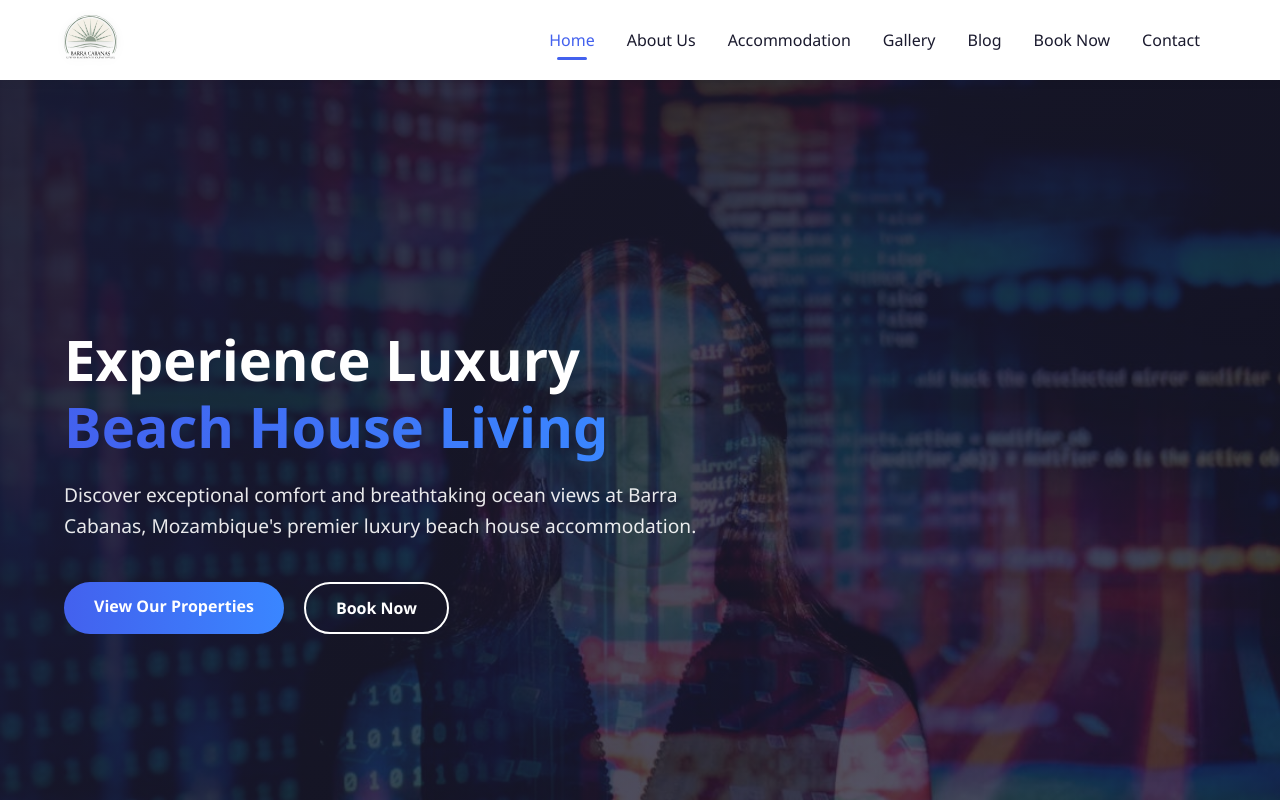
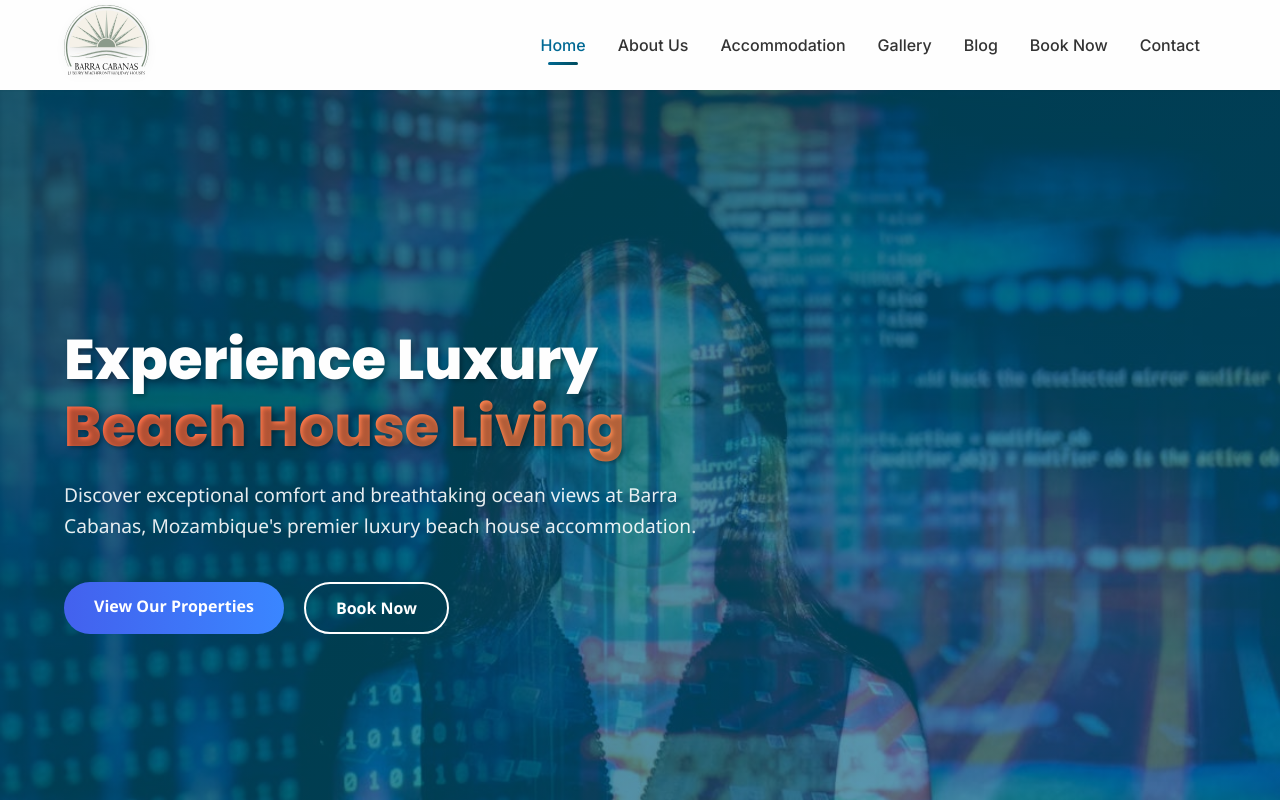
Before and after one commit to TheSuperior1989/barra-cabanas, a React (Vite) app: page / in a window 1280 px wide. Shown: the top 800 px of the page. Built offline with nearby package versions, Linux system fonts and the light colour scheme.

Commit message:
Implement ocean & sand color theme - larger logo, new brand colors from Development Guide

```diff
--- a/src/components/home/Hero.css
+++ b/src/components/home/Hero.css
@@ -9,7 +9,7 @@
   background-size: cover;
   background-position: center;
   background-repeat: no-repeat;
-  color: #fff;
+  color: var(--color-shell-white);
   overflow: hidden;
 }
 
@@ -19,7 +19,7 @@
   left: 0;
   width: 100%;
   height: 100%;
-  background: linear-gradient(135deg, rgba(26, 26, 46, 0.9) 0%, rgba(26, 26, 46, 0.7) 100%);
+  background: linear-gradient(135deg, rgba(0, 75, 92, 0.8) 0%, rgba(0, 105, 148, 0.6) 100%);
   z-index: 1;
 }
 
@@ -38,12 +38,14 @@
 .hero-title {
   font-size: 3.5rem;
   font-weight: 800;
+  font-family: var(--font-display);
   margin-bottom: 20px;
   line-height: 1.2;
+  text-shadow: 2px 2px 4px rgba(0, 0, 0, 0.3);
 }
 
 .hero-title .highlight {
-  background: linear-gradient(90deg, #4361ee, #3a86ff);
+  background: var(--gradient-sunset);
   -webkit-background-clip: text;
   background-clip: text;
   color: transparent;
@@ -74,25 +76,27 @@
 }
 
 .btn-primary {
-  background: linear-gradient(90deg, #4361ee, #3a86ff);
-  color: #fff;
+  background: var(--gradient-sunset);
+  color: var(--color-shell-white);
   border: none;
 }
 
 .btn-primary:hover {
   transform: translateY(-3px);
-  box-shadow: 0 10px 20px rgba(67, 97, 238, 0.3);
+  box-shadow: var(--shadow-xl);
+  filter: brightness(1.1);
 }
 
 .btn-secondary {
   background: transparent;
-  color: #fff;
-  border: 2px solid #fff;
+  color: var(--color-shell-white);
+  border: 2px solid var(--color-shell-white);
 }
 
 .btn-secondary:hover {
   background: rgba(255, 255, 255, 0.1);
   transform: translateY(-3px);
+  border-color: var(--color-coral-sunset);
 }
 
 @media screen and (max-width: 768px) {
--- a/src/components/layout/Footer.css
+++ b/src/components/layout/Footer.css
@@ -1,6 +1,6 @@
 .footer {
-  background-color: #1a1a2e;
-  color: #fff;
+  background: var(--gradient-ocean);
+  color: var(--color-shell-white);
   padding: 60px 0 20px;
 }
 
@@ -19,10 +19,12 @@
 
 .footer-title {
   font-size: 1.5rem;
+  font-family: var(--font-display);
+  font-weight: 600;
   margin-bottom: 20px;
   position: relative;
   padding-bottom: 10px;
-  color: #fff;
+  color: var(--color-shell-white);
 }
 
 .footer-title::after {
@@ -32,14 +34,15 @@
   left: 0;
   width: 50px;
   height: 3px;
-  background: linear-gradient(90deg, #4361ee, #3a86ff);
-  border-radius: 10px;
+  background: var(--gradient-sunset);
+  border-radius: var(--radius-full);
 }
 
 .footer-description {
   line-height: 1.6;
   margin-bottom: 20px;
-  color: #ccc;
+  color: var(--color-beach-glass);
+  font-family: var(--font-body);
 }
 
 .social-icons {
--- a/src/components/layout/Navbar.css
+++ b/src/components/layout/Navbar.css
@@ -1,6 +1,6 @@
 .navbar {
-  background-color: #ffffff;
-  height: 80px;
+  background-color: var(--color-shell-white);
+  height: 90px;
   display: flex;
   justify-content: center;
   align-items: center;
@@ -8,13 +8,13 @@
   top: 0;
   width: 100%;
   z-index: 999;
-  transition: all 0.3s ease-in-out;
-  box-shadow: 0 2px 10px rgba(0, 0, 0, 0.05);
+  transition: all var(--transition-normal);
+  box-shadow: var(--shadow-sm);
 }
 
 .navbar.scrolled {
-  background-color: #ffffff;
-  box-shadow: 0 5px 15px rgba(0, 0, 0, 0.1);
+  background-color: var(--color-shell-white);
+  box-shadow: var(--shadow-ocean);
 }
 
 .navbar-container {
@@ -27,16 +27,17 @@
 }
 
 .navbar-logo {
-  color: #fff;
+  color: var(--color-ocean-900);
   text-decoration: none;
   font-size: 1.8rem;
   font-weight: 700;
+  font-family: var(--font-display);
   display: flex;
   align-items: center;
 }
 
 .logo-image {
-  height: 50px;
+  height: 80px;
   width: auto;
   transition: all 0.3s ease;
   filter: drop-shadow(0 2px 4px rgba(0, 0, 0, 0.1));
@@ -50,18 +51,24 @@
 }
 
 .logo-text {
-  background: linear-gradient(90deg, #4361ee, #3a86ff);
+  background: var(--gradient-ocean);
   -webkit-background-clip: text;
   background-clip: text;
   color: transparent;
   font-weight: 800;
+  font-family: var(--font-display);
 }
 
 .menu-icon {
   display: none;
-  color: #1a1a2e;
+  color: var(--color-ocean-900);
   font-size: 1.8rem;
   cursor: pointer;
+  transition: color var(--transition-fast);
+}
+
+.menu-icon:hover {
+  color: var(--color-coral-sunset);
 }
 
 .nav-menu {
@@ -80,23 +87,24 @@
 }
 
 .nav-link {
-  color: #1a1a2e;
+  color: var(--color-ocean-900);
   display: flex;
   align-items: center;
   text-decoration: none;
   padding: 0 1rem;
   height: 100%;
   font-weight: 500;
+  font-family: var(--font-body);
   position: relative;
-  transition: all 0.3s ease;
+  transition: all var(--transition-normal);
 }
 
 .nav-link:hover {
-  color: #4361ee;
+  color: var(--color-coral-sunset);
 }
 
 .nav-link.active {
-  color: #4361ee;
+  color: var(--color-ocean-blue);
 }
 
 .nav-link.active::after {
@@ -107,8 +115,8 @@
   transform: translateX(-50%);
   width: 30px;
   height: 3px;
-  background-color: #4361ee;
-  border-radius: 10px;
+  background: var(--gradient-ocean);
+  border-radius: var(--radius-full);
 }
 
 @media screen and (max-width: 960px) {
--- a/src/index.css
+++ b/src/index.css
@@ -1,9 +1,15 @@
+/* Import Barra Cabanas color variables */
+@import './styles/variables.css';
+
+/* Import Google Fonts */
+@import url('https://fonts.googleapis.com/css2?family=Poppins:wght@300;400;500;600;700;800&family=Inter:wght@300;400;500;600;700&family=Dancing+Script:wght@400;500;600;700&display=swap');
+
 :root {
-  font-family: 'Segoe UI', Tahoma, Geneva, Verdana, sans-serif;
+  font-family: var(--font-body);
   line-height: 1.5;
   font-weight: 400;
-  color: #333;
-  background-color: #fff;
+  color: var(--color-charcoal);
+  background-color: var(--color-shell-white);
   font-synthesis: none;
   text-rendering: optimizeLegibility;
   -webkit-font-smoothing: antialiased;
--- /dev/null
+++ b/src/styles/variables.css
@@ -0,0 +1,153 @@
+/* Barra Cabanas Brand Colors - Ocean & Sand Theme */
+:root {
+  /* Primary Brand Colors - Ocean & Sand Theme */
+  --color-ocean-blue: #006994;
+  --color-sandy-beige: #F5E6D3;
+  --color-coral-sunset: #FF6B47;
+  --color-palm-green: #4A7C59;
+  --color-shell-white: #FEFEFE;
+
+  /* Secondary Palette */
+  --color-deep-teal: #004B5C;
+  --color-warm-sand: #E8D5B7;
+  --color-beach-glass: #B8E6E1;
+  --color-driftwood: #8B7355;
+  --color-sea-foam: #A8E6CF;
+
+  /* Neutral Grays */
+  --color-charcoal: #2C3E50;
+  --color-slate: #5A6C7D;
+  --color-mist: #BDC3C7;
+  --color-cloud: #F8F9FA;
+
+  /* Gradients */
+  --gradient-ocean: linear-gradient(135deg, #006994 0%, #004B5C 100%);
+  --gradient-sunset: linear-gradient(135deg, #FF6B47 0%, #FF8E53 100%);
+  --gradient-sand: linear-gradient(135deg, #F5E6D3 0%, #E8D5B7 100%);
+
+  /* Typography */
+  --font-display: 'Poppins', sans-serif;
+  --font-body: 'Inter', sans-serif;
+  --font-accent: 'Dancing Script', cursive;
+
+  /* Spacing Scale */
+  --space-xs: 0.25rem;   /* 4px */
+  --space-sm: 0.5rem;    /* 8px */
+  --space-md: 1rem;      /* 16px */
+  --space-lg: 1.5rem;    /* 24px */
+  --space-xl: 2rem;      /* 32px */
+  --space-2xl: 3rem;     /* 48px */
+  --space-3xl: 4rem;     /* 64px */
+  --space-4xl: 6rem;     /* 96px */
+
+  /* Border Radius */
+  --radius-sm: 0.25rem;
+  --radius-md: 0.5rem;
+  --radius-lg: 1rem;
+  --radius-xl: 1.5rem;
+  --radius-full: 9999px;
+
+  /* Shadows */
+  --shadow-sm: 0 1px 2px 0 rgba(0, 0, 0, 0.05);
+  --shadow-md: 0 4px 6px -1px rgba(0, 0, 0, 0.1);
+  --shadow-lg: 0 10px 15px -3px rgba(0, 0, 0, 0.1);
+  --shadow-xl: 0 20px 25px -5px rgba(0, 0, 0, 0.1);
+  --shadow-ocean: 0 10px 25px rgba(0, 105, 148, 0.2);
+
+  /* Transitions */
+  --transition-fast: 0.15s ease-in-out;
+  --transition-normal: 0.3s ease-in-out;
+  --transition-slow: 0.5s ease-in-out;
+}
+
+/* Ocean Color Scale */
+.ocean-50 { color: #E6F3F8; }
+.ocean-100 { color: #CCE7F1; }
+.ocean-200 { color: #99CFE3; }
+.ocean-300 { color: #66B7D5; }
+.ocean-400 { color: #339FC7; }
+.ocean-500 { color: #006994; }
+.ocean-600 { color: #005477; }
+.ocean-700 { color: #003F5A; }
+.ocean-800 { color: #002A3C; }
+.ocean-900 { color: #00151E; }
+
+.bg-ocean-50 { background-color: #E6F3F8; }
+.bg-ocean-100 { background-color: #CCE7F1; }
+.bg-ocean-200 { background-color: #99CFE3; }
+.bg-ocean-300 { background-color: #66B7D5; }
+.bg-ocean-400 { background-color: #339FC7; }
+.bg-ocean-500 { background-color: #006994; }
+.bg-ocean-600 { background-color: #005477; }
+.bg-ocean-700 { background-color: #003F5A; }
+.bg-ocean-800 { background-color: #002A3C; }
+.bg-ocean-900 { background-color: #00151E; }
+
+/* Sand Color Scale */
+.sand-50 { color: #FEFCFA; }
+.sand-100 { color: #FDF9F5; }
+.sand-200 { color: #FAF3EB; }
+.sand-300 { color: #F7EDE1; }
+.sand-400 { color: #F5E6D3; }
+.sand-500 { color: #F0DBC5; }
+.sand-600 { color: #E8D5B7; }
+.sand-700 { color: #D4C4A3; }
+.sand-800 { color: #C0B38F; }
+.sand-900 { color: #A89A7B; }
+
+.bg-sand-50 { background-color: #FEFCFA; }
+.bg-sand-100 { background-color: #FDF9F5; }
+.bg-sand-200 { background-color: #FAF3EB; }
+.bg-sand-300 { background-color: #F7EDE1; }
+.bg-sand-400 { background-color: #F5E6D3; }
+.bg-sand-500 { background-color: #F0DBC5; }
+.bg-sand-600 { background-color: #E8D5B7; }
+.bg-sand-700 { background-color: #D4C4A3; }
+.bg-sand-800 { background-color: #C0B38F; }
+.bg-sand-900 { background-color: #A89A7B; }
+
+/* Coral Color Scale */
+.coral-50 { color: #FFF5F3; }
+.coral-100 { color: #FFEBE7; }
+.coral-200 { color: #FFD7CF; }
+.coral-300 { color: #FFC3B7; }
+.coral-400 { color: #FFAF9F; }
+.coral-500 { color: #FF6B47; }
+.coral-600 { color: #FF5722; }
+.coral-700 { color: #E64100; }
+.coral-800 { color: #CC3700; }
+.coral-900 { color: #B32D00; }
+
+.bg-coral-50 { background-color: #FFF5F3; }
+.bg-coral-100 { background-color: #FFEBE7; }
+.bg-coral-200 { background-color: #FFD7CF; }
+.bg-coral-300 { background-color: #FFC3B7; }
+.bg-coral-400 { background-color: #FFAF9F; }
+.bg-coral-500 { background-color: #FF6B47; }
+.bg-coral-600 { background-color: #FF5722; }
+.bg-coral-700 { background-color: #E64100; }
+.bg-coral-800 { background-color: #CC3700; }
+.bg-coral-900 { background-color: #B32D00; }
+
+/* Palm Color Scale */
+.palm-50 { color: #F0F4F1; }
+.palm-100 { color: #E1E9E3; }
+.palm-200 { color: #C3D3C7; }
+.palm-300 { color: #A5BDAB; }
+.palm-400 { color: #87A78F; }
+.palm-500 { color: #4A7C59; }
+.palm-600 { color: #3D6647; }
+.palm-700 { color: #305035; }
+.palm-800 { color: #233A23; }
+.palm-900 { color: #162411; }
+
+.bg-palm-50 { background-color: #F0F4F1; }
+.bg-palm-100 { background-color: #E1E9E3; }
+.bg-palm-200 { background-color: #C3D3C7; }
+.bg-palm-300 { background-color: #A5BDAB; }
+.bg-palm-400 { background-color: #87A78F; }
+.bg-palm-500 { background-color: #4A7C59; }
+.bg-palm-600 { background-color: #3D6647; }
+.bg-palm-700 { background-color: #305035; }
+.bg-palm-800 { background-color: #233A23; }
+.bg-palm-900 { background-color: #162411; }
```
